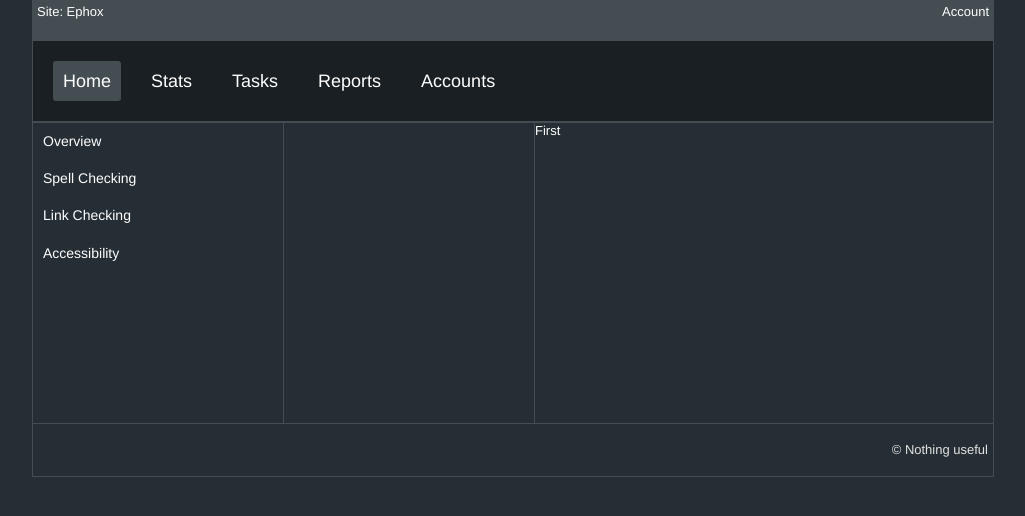
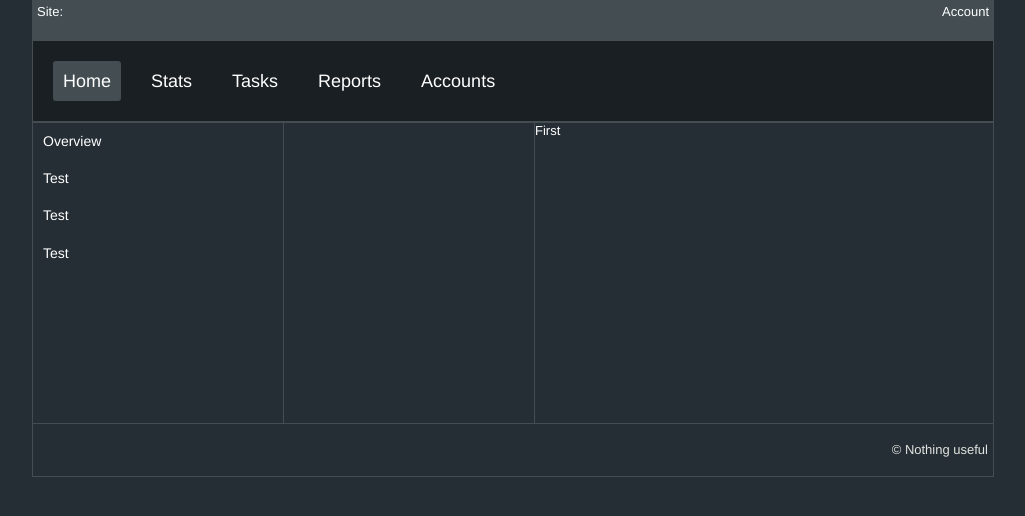
Before and after one commit to thomasdavis/boilerplate, a plain HTML site: page index.html in a window 1280 px wide. Shown: the whole page, without its empty margins (127-1152 px from the left). Drawn offline with nearby package versions, Linux system fonts and the light colour scheme; no server answers.

Commit message:
more stuff

```diff
--- a/index.html
+++ b/index.html
@@ -26,7 +26,7 @@
 	<header>
 
 		<div id="accountmenu">
-			<div class="siteSelector">Site: Ephox</div>
+			<div class="siteSelector">Site: </div>
 			<div class="accountSettings">Account</div>
 		</div>
 		<div id="menubar">
@@ -47,9 +47,9 @@
 			<div class="column categories">
 				<ul>
 					<li style="filter:alpha(opacity=100);"><a style="filter:alpha(opacity=100);" href="#/view/overview">Overview</a></li>
-					<li><a href="#/view/spellchecking">Spell Checking</a></li>
-					<li><a href="#/view/linkchecking">Link Checking</a></li>
-					<li><a href="#/view/accessibility">Accessibility</a></li>
+					<li><a href="#/view/spellchecking">Test</a></li>
+					<li><a href="#/view/linkchecking">Test</a></li>
+					<li><a href="#/view/accessibility">Test</a></li>
 				</ul>
 			</div>
 			<div class="column summary">
```
